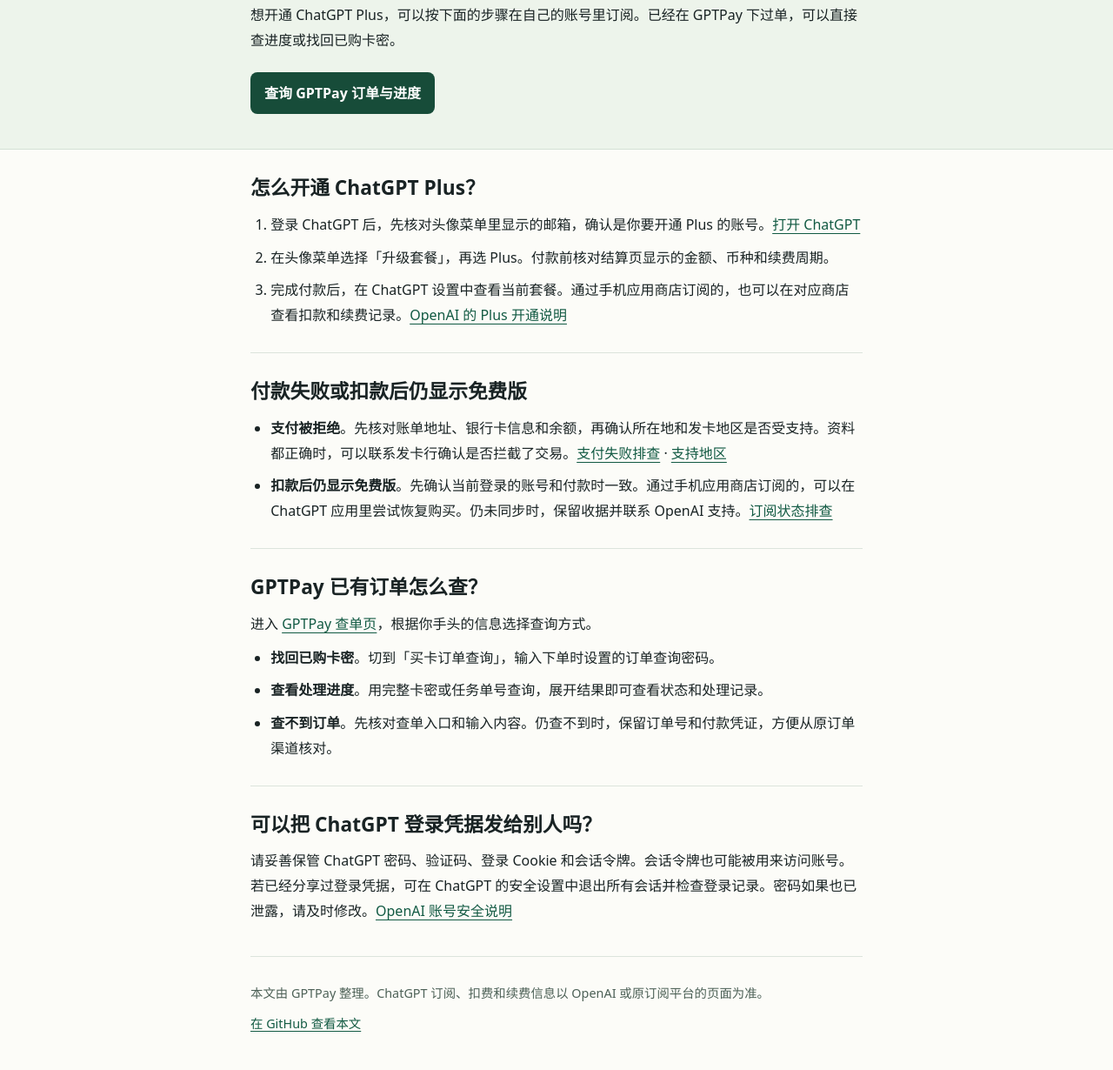
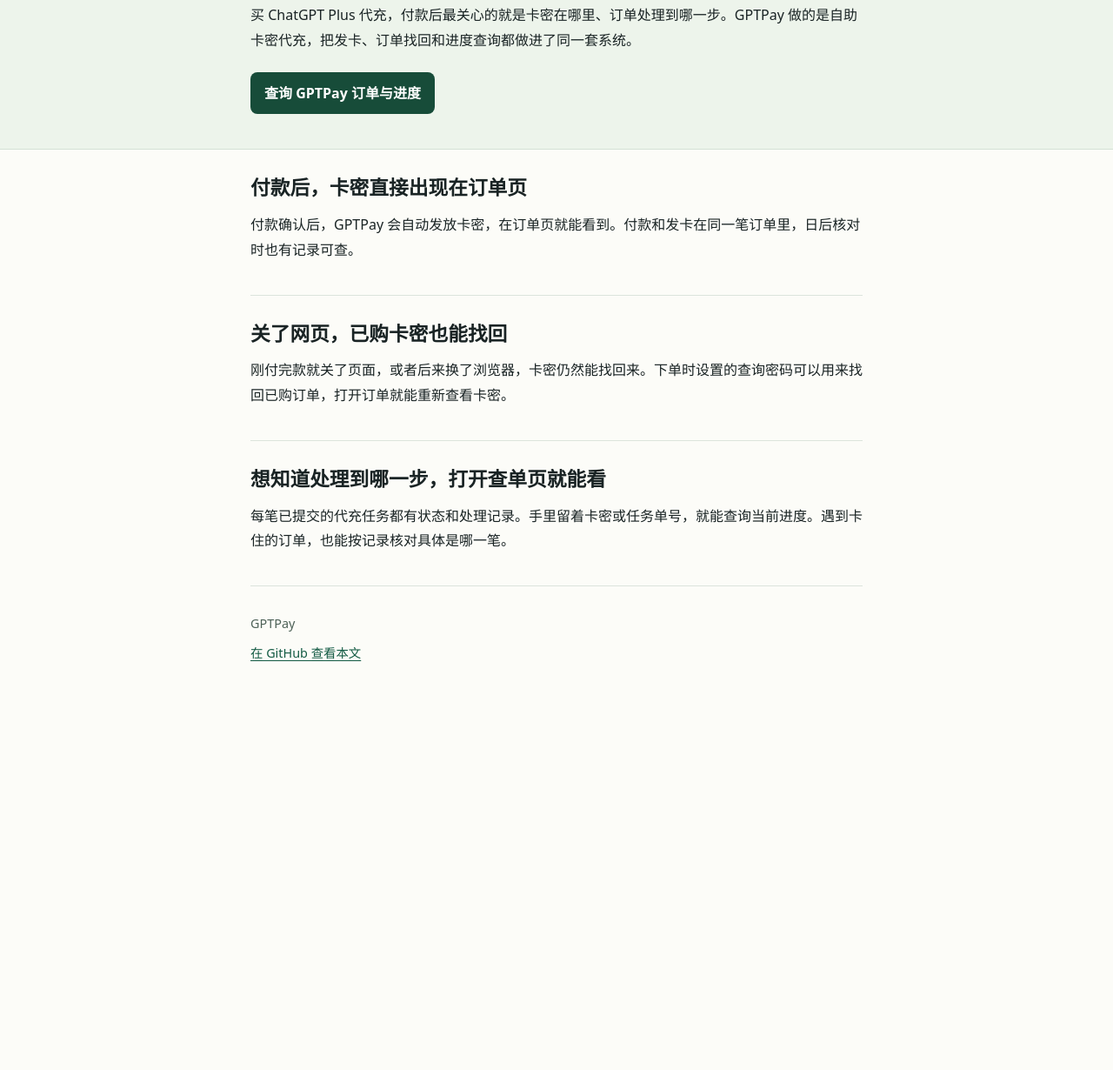
Before and after one commit to 18248488886/chatgpt-recharge-guide-2026, a plain HTML site: page index.html in a window 1280 px wide. Shown: the part 217-1447 px from the top of the page at 87% size. After the commit the page ends 1021 px from the top, so only its background shows below. Drawn offline with Linux system fonts and the light colour scheme.

Commit message:
docs: refocus article on GPTPay service

```diff
--- a/index.html
+++ b/index.html
@@ -3,11 +3,11 @@
 <head>
   <meta charset="utf-8">
   <meta name="viewport" content="width=device-width, initial-scale=1">
-  <title>2026 年 ChatGPT Plus 订阅与 GPTPay 查单指南</title>
-  <meta name="description" content="了解如何开通 ChatGPT Plus、排查支付失败，以及查询 GPTPay 订单进度或找回已购卡密。">
+  <title>ChatGPT Plus 代充，GPTPay 让发卡和进度都看得见</title>
+  <meta name="description" content="GPTPay 提供 ChatGPT Plus 自助卡密代充。付款后自动发卡，已购卡密可找回，订单处理进度随时可查。">
   <meta property="og:type" content="article">
-  <meta property="og:title" content="2026 年 ChatGPT Plus 订阅与 GPTPay 查单指南">
-  <meta property="og:description" content="ChatGPT Plus 开通、支付问题排查和 GPTPay 已有订单查询。">
+  <meta property="og:title" content="ChatGPT Plus 代充，GPTPay 让发卡和进度都看得见">
+  <meta property="og:description" content="GPTPay 提供 ChatGPT Plus 自助卡密代充。付款后自动发卡，已购卡密可找回，订单处理进度随时可查。">
   <link rel="canonical" href="https://18248488886.github.io/chatgpt-recharge-guide-2026/">
   <style>
     :root {
@@ -31,8 +31,6 @@
     .button { display: inline-block; padding: .6rem 1rem; border-radius: .5rem; color: #fff; background: #174c39; text-decoration: none; font-weight: 650; }
     .button:hover { background: #103b2b; }
     section { padding: 1.75rem 0; border-bottom: 1px solid #dce4dc; }
-    ul, ol { margin: .65rem 0 0; padding-left: 1.45rem; }
-    li + li { margin-top: .55rem; }
     footer { padding: 1.3rem 0 2.5rem; }
     @media (max-width: 36rem) { header { padding-top: 2.45rem; } }
   </style>
@@ -41,8 +39,8 @@
   <header>
     <div class="wrap">
       <time datetime="2026-11-23">2026 年 11 月 23 日更新</time>
-      <h1>2026 年 ChatGPT Plus 订阅与 GPTPay 查单指南</h1>
-      <p>想开通 ChatGPT Plus，可以按下面的步骤在自己的账号里订阅。已经在 GPTPay 下过单，可以直接查进度或找回已购卡密。</p>
+      <h1>ChatGPT Plus 代充，GPTPay 让发卡和进度都看得见</h1>
+      <p>买 ChatGPT Plus 代充，付款后最关心的就是卡密在哪里、订单处理到哪一步。GPTPay 做的是自助卡密代充，把发卡、订单找回和进度查询都做进了同一套系统。</p>
       <nav aria-label="常用入口">
         <a class="button" href="https://gpt.hangyehui.net/query">查询 GPTPay 订单与进度</a>
       </nav>
@@ -51,37 +49,21 @@
   <main class="wrap">
     <article>
       <section>
-        <h2>怎么开通 ChatGPT Plus？</h2>
-        <ol>
-          <li>登录 ChatGPT 后，先核对头像菜单里显示的邮箱，确认是你要开通 Plus 的账号。<a href="https://chatgpt.com/">打开 ChatGPT</a></li>
-          <li>在头像菜单选择「升级套餐」，再选 Plus。付款前核对结算页显示的金额、币种和续费周期。</li>
-          <li>完成付款后，在 ChatGPT 设置中查看当前套餐。通过手机应用商店订阅的，也可以在对应商店查看扣款和续费记录。<a href="https://help.openai.com/en/articles/6950777-what-is-chatgpt-plus">OpenAI 的 Plus 开通说明</a></li>
-        </ol>
+        <h2>付款后，卡密直接出现在订单页</h2>
+        <p>付款确认后，GPTPay 会自动发放卡密，在订单页就能看到。付款和发卡在同一笔订单里，日后核对时也有记录可查。</p>
       </section>
       <section>
-        <h2>付款失败或扣款后仍显示免费版</h2>
-        <ul>
-          <li><strong>支付被拒绝</strong>。先核对账单地址、银行卡信息和余额，再确认所在地和发卡地区是否受支持。资料都正确时，可以联系发卡行确认是否拦截了交易。<a href="https://help.openai.com/en/articles/7232916-why-was-my-credit-card-declined">支付失败排查</a> · <a href="https://help.openai.com/en/articles/7947663-chatgpt-and-openai-api-supported-countries-and-territories">支持地区</a></li>
-          <li><strong>扣款后仍显示免费版</strong>。先确认当前登录的账号和付款时一致。通过手机应用商店订阅的，可以在 ChatGPT 应用里尝试恢复购买。仍未同步时，保留收据并联系 OpenAI 支持。<a href="https://help.openai.com/en/articles/6950777-what-is-chatgpt-plus">订阅状态排查</a></li>
-        </ul>
+        <h2>关了网页，已购卡密也能找回</h2>
+        <p>刚付完款就关了页面，或者后来换了浏览器，卡密仍然能找回来。下单时设置的查询密码可以用来找回已购订单，打开订单就能重新查看卡密。</p>
       </section>
       <section>
-        <h2>GPTPay 已有订单怎么查？</h2>
-        <p>进入 <a href="https://gpt.hangyehui.net/query">GPTPay 查单页</a>，根据你手头的信息选择查询方式。</p>
-        <ul>
-          <li><strong>找回已购卡密</strong>。切到「买卡订单查询」，输入下单时设置的订单查询密码。</li>
-          <li><strong>查看处理进度</strong>。用完整卡密或任务单号查询，展开结果即可查看状态和处理记录。</li>
-          <li><strong>查不到订单</strong>。先核对查单入口和输入内容。仍查不到时，保留订单号和付款凭证，方便从原订单渠道核对。</li>
-        </ul>
-      </section>
-      <section>
-        <h2>可以把 ChatGPT 登录凭据发给别人吗？</h2>
-        <p>请妥善保管 ChatGPT 密码、验证码、登录 Cookie 和会话令牌。会话令牌也可能被用来访问账号。若已经分享过登录凭据，可在 ChatGPT 的安全设置中退出所有会话并检查登录记录。密码如果也已泄露，请及时修改。<a href="https://help.openai.com/en/articles/8304786-keeping-your-openai-account-secure">OpenAI 账号安全说明</a></p>
+        <h2>想知道处理到哪一步，打开查单页就能看</h2>
+        <p>每笔已提交的代充任务都有状态和处理记录。手里留着卡密或任务单号，就能查询当前进度。遇到卡住的订单，也能按记录核对具体是哪一笔。</p>
       </section>
     </article>
   </main>
   <footer class="wrap">
-    <p>本文由 GPTPay 整理。ChatGPT 订阅、扣费和续费信息以 OpenAI 或原订阅平台的页面为准。</p>
+    <p>GPTPay</p>
     <a href="https://github.com/18248488886/chatgpt-recharge-guide-2026">在 GitHub 查看本文</a>
   </footer>
 </body>
```
Also changed, not shown: 1 other file.
